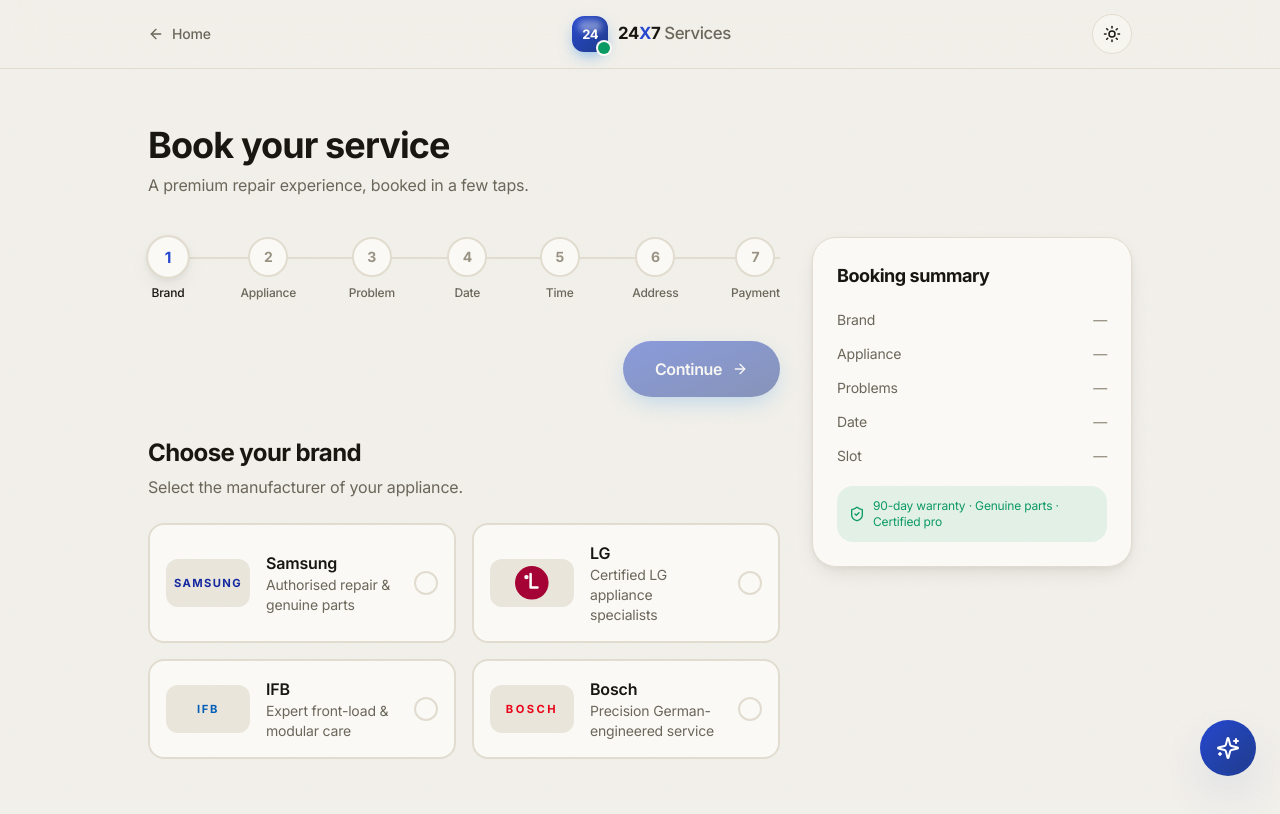
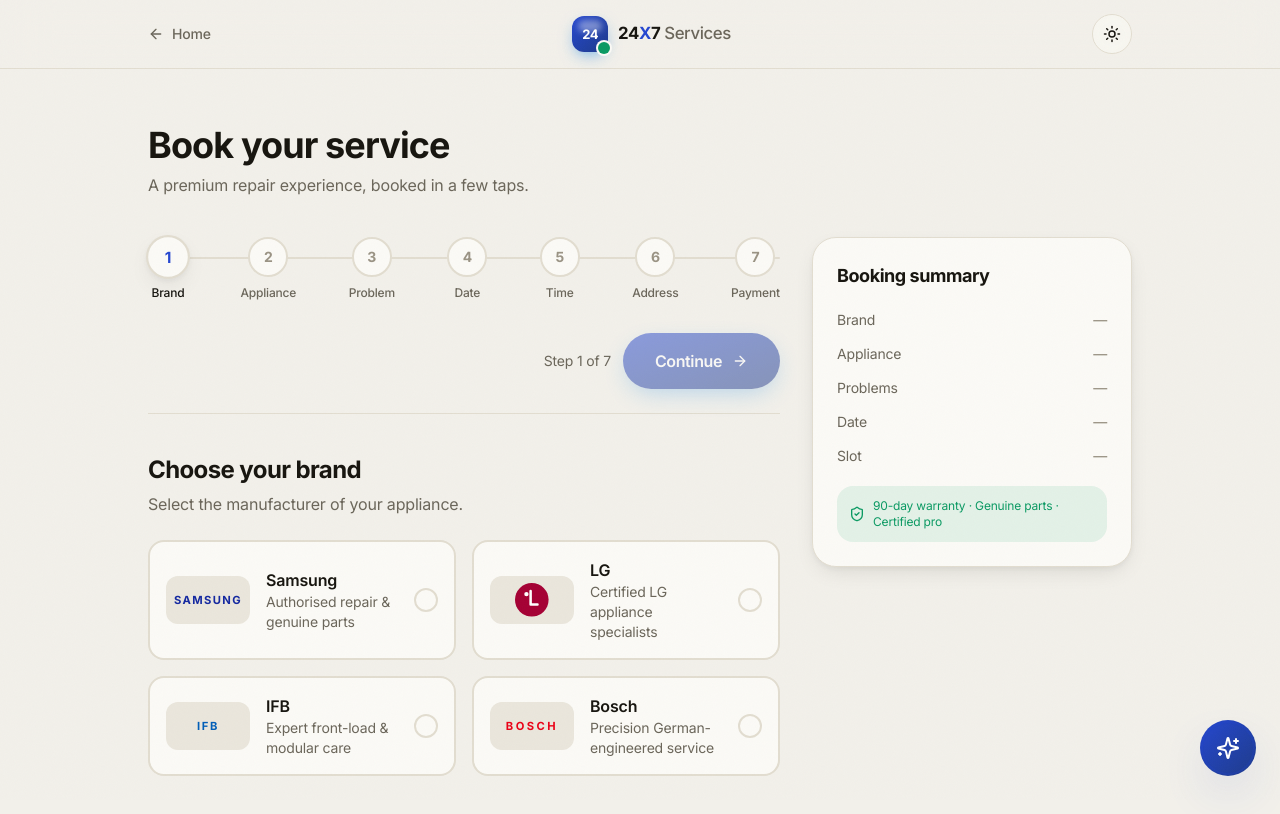
Before and after one commit to Tanveersultana125/24X7services, a Next.js app: page /book in a window 1280 px wide. Shown: the top 814 px of the page. Built offline with nearby package versions, Linux system fonts and the light colour scheme.

Commit message:
Style the booking nav as a divider-topped toolbar with a step counter
Co-Authored-By: Claude Opus 4.8 (1M context) <noreply@anthropic.com>

```diff
--- a/src/components/booking/BookingFlow.tsx
+++ b/src/components/booking/BookingFlow.tsx
@@ -113,8 +113,9 @@ export function BookingFlow() {
 
         <Stepper steps={STEPS} current={step} />
 
-        {/* Nav buttons — full-width primary on phones so the action is unmistakable */}
-        <div className="mt-10 flex items-center gap-3">
+        {/* Nav toolbar — sits above the step, divider separates it from the form.
+            Continue goes full-width on phones so the action is unmistakable. */}
+        <div className="mt-8 flex items-center gap-3 border-b border-border/60 pb-6">
           <Button
             variant="ghost"
             onClick={() => go(-1)}
@@ -122,12 +123,17 @@ export function BookingFlow() {
           >
             <ArrowLeft className="size-4" /> Back
           </Button>
+
+          <span className="ml-auto hidden text-sm text-muted sm:block">
+            Step {step + 1} of {STEPS.length}
+          </span>
+
           {step < STEPS.length - 1 ? (
-            <Button onClick={() => go(1)} disabled={!canProceed()} size="lg" className="flex-1 sm:flex-none sm:ml-auto">
+            <Button onClick={() => go(1)} disabled={!canProceed()} size="lg" className="flex-1 sm:flex-none">
               Continue <ArrowRight className="size-4" />
             </Button>
           ) : (
-            <Button onClick={handlePay} disabled={!canProceed() || processing} size="lg" variant="accent" className="flex-1 sm:flex-none sm:ml-auto">
+            <Button onClick={handlePay} disabled={!canProceed() || processing} size="lg" variant="accent" className="flex-1 sm:flex-none">
               {processing ? (
                 <><span className="size-4 animate-spin rounded-full border-2 border-white/40 border-t-white" /> Processing…</>
               ) : (
```
